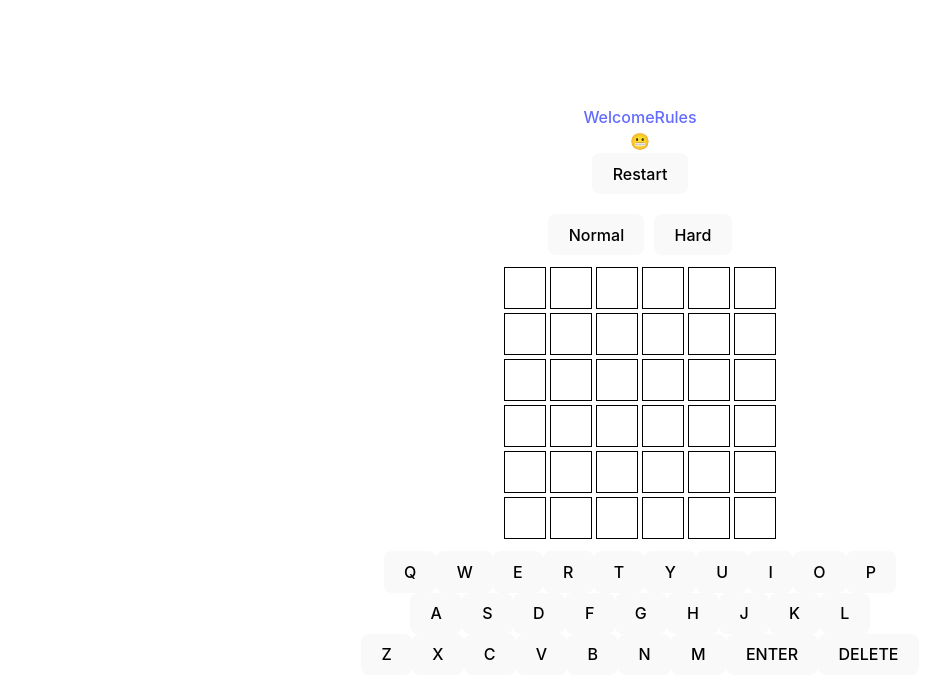
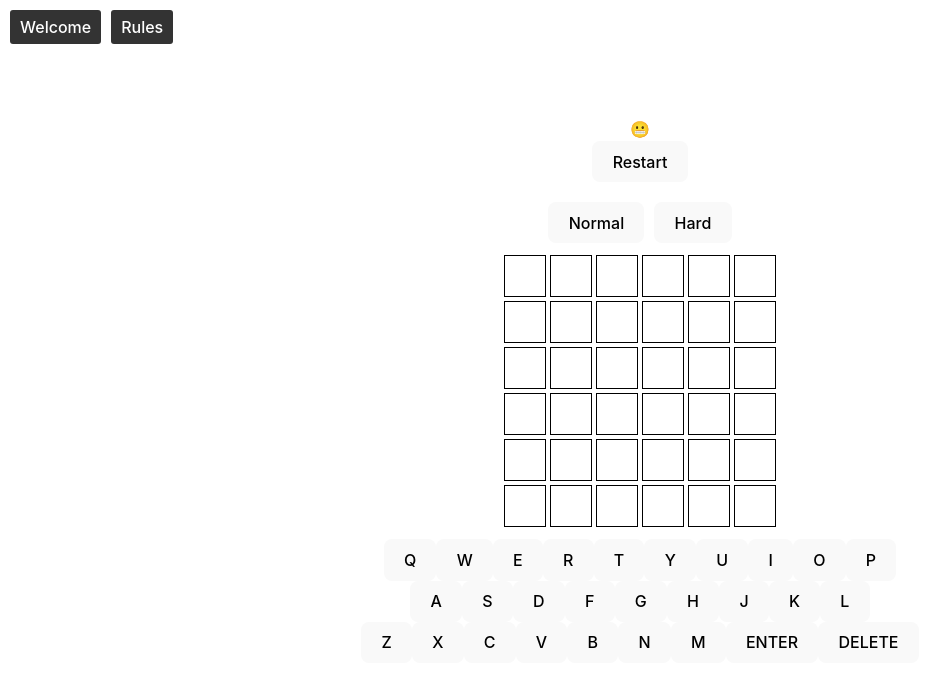
Before and after one commit to Aliceintech/Meiqing-Shi-Dan-Ye-project2, a React (Vite) app: page /game in a window 1280 px wide. Shown: the top 698 px of the page, without its empty margins (0-951 px from the left). Built offline with nearby package versions, Linux system fonts and the light colour scheme.

Commit message:
spelling

```diff
--- a/src/game/GamePage.jsx
+++ b/src/game/GamePage.jsx
@@ -3,7 +3,7 @@ import { useNavigate } from 'react-router-dom';
 import { useGame } from './GameContext';
 import Board from './components/board/Board';
 import Keyboard from './components/keyboard/Keyboard';
-import Navbar from '../publicComponent/navbar';
+import Navbar from '../publicComponent/Navbar';
 import Prompt from './components/prompt/Prompt';
 import ResetGame from './components/reset/Reset';
 
--- a/src/publicComponent/Navbar.jsx
+++ b/src/publicComponent/Navbar.jsx
@@ -1,10 +1,10 @@
 import React from 'react';
 import { Link } from 'react-router-dom';
-import './Navbar.css';
+import './navbar.css';
 
 const Navbar = ({ showGameLink, showRulesLink }) => {
   return (
-    <nav className="Navbar">
+    <nav className="navbar">
       <Link to="/">Welcome</Link>
       {showGameLink && <Link to="/game">Play</Link>}
       {showRulesLink && <Link to="/rules">Rules</Link>}
```
